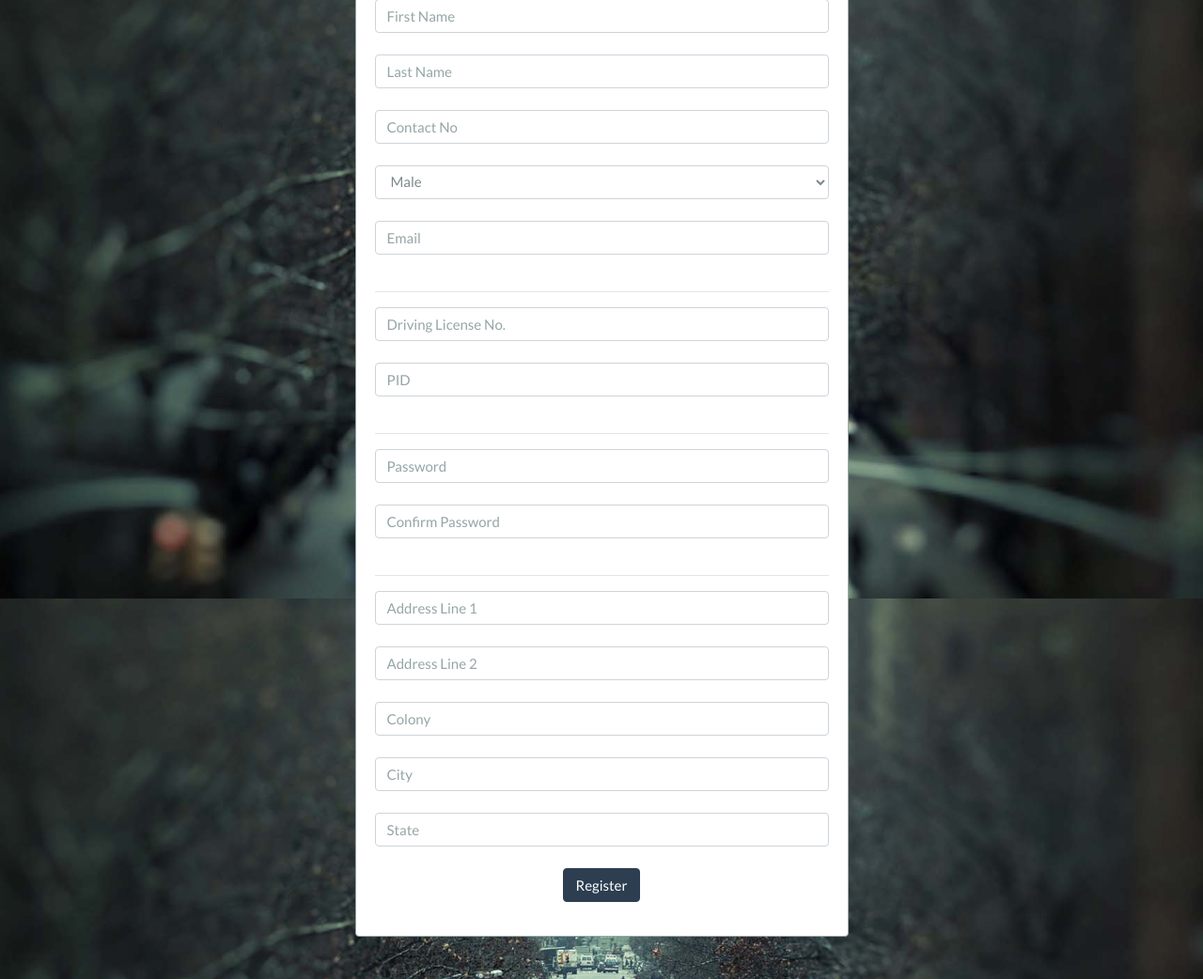
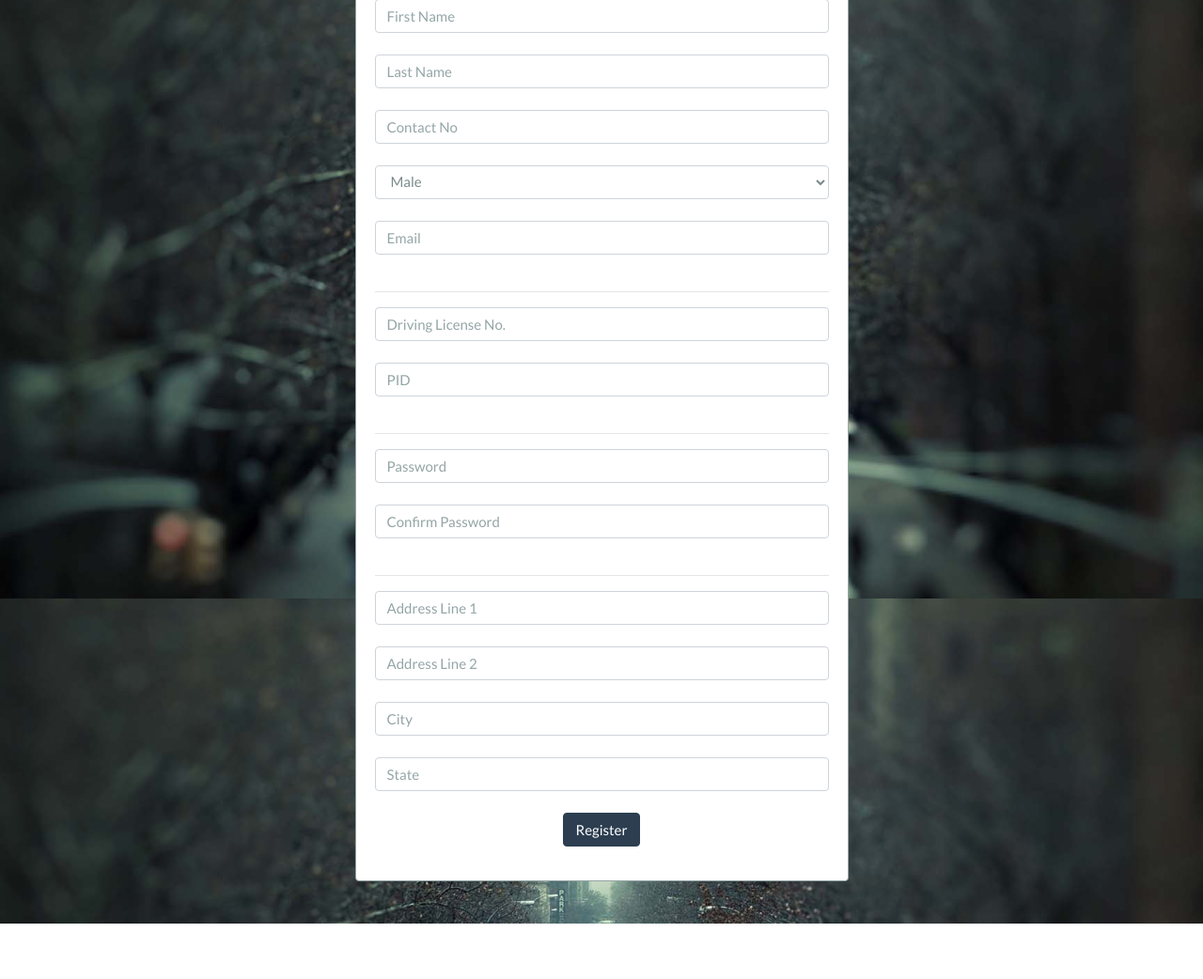
Before and after one commit to nirnejak/RideShare, a Flask app: page /register in a window 1280 px wide. Shown: the part 163-1205 px from the top of the page at 94% size. After the commit the page ends 1146 px from the top, so only its background shows below. Run offline with Flask 2, Linux system fonts and the light colour scheme; some libraries are stand-ins or nearby versions.

Commit message:
removed the colony field

```diff
--- a/app/app.py
+++ b/app/app.py
@@ -99,7 +99,7 @@ def register():
 		# User Address
 		addLine1 = form.addLine1.data
 		addLine2 = form.addLine2.data
-		colony = form.colony.data
+		colony = ""
 		city = form.city.data
 		state = form.state.data
 
@@ -381,7 +381,7 @@ def settings():
 		aadharID = request.form['aadharID']
 		addLine1 = request.form['addLine1']
 		addLine2 = request.form['addLine2']
-		colony = request.form['colony']
+		colony = ""
 		city = request.form['city']
 		state = request.form['state']
 
--- a/app/forms.py
+++ b/app/forms.py
@@ -9,16 +9,12 @@ class RegisterForm(Form):
 	aadhar = StringField('PID', description='PID')
 	contactNo = StringField('Contact Number', [validators.Length(min = 1, max = 15)], description='Contact No')
 	emailID = StringField('Email', [validators.Length(min = 0, max = 50)], description='Email')
-
 	password = PasswordField('Password',[
 			validators.DataRequired(),
 			validators.EqualTo('confirm', message='Passwords do not match')
 		], description='Password')
 	confirm = PasswordField('Confirm Password', description='Confirm Password')
-
 	addLine1 = StringField('Address Line 1', [validators.Length(min = 1, max = 100)], description='Address Line 1')
 	addLine2 = StringField('Address Line 2', [validators.Length(min = 0, max = 100)], description='Address Line 2')
-
-	colony = StringField('Colony', [validators.Length(min = 1, max = 50)], description='Colony')
 	city = StringField('City', [validators.Length(min = 1, max = 50)], description='City')
 	state = StringField('State', [validators.Length(min = 1, max = 50)], description='State')
--- a/app/templates/register.html
+++ b/app/templates/register.html
@@ -24,8 +24,6 @@
 						<hr>
 						{{ render_field(form.addLine1, class_= "form-control", placeholder=form.addLine1.description) }}
 						{{ render_field(form.addLine2, class_= "form-control", placeholder=form.addLine2.description) }}
-
-						{{ render_field(form.colony, class_= "form-control", placeholder=form.colony.description) }}
 						{{ render_field(form.city, class_= "form-control", placeholder=form.city.description) }}
 						{{ render_field(form.state, class_= "form-control", placeholder=form.state.description) }}
 
--- a/app/templates/settings.html
+++ b/app/templates/settings.html
@@ -55,10 +55,6 @@
 						<input type="text" name="addLine2" class="form-control" value="{{ userData[12] }}" required>
 					</div>
 					<div class="form-group">
-						<label for="">Colony</label>
-						<input type="text" name="colony" class="form-control" value="{{ userData[13] }}" required>
-					</div>
-					<div class="form-group">
 						<label for="">City</label>
 						<input type="text" name="city" class="form-control" value="{{ userData[14] }}" required>
 					</div>
--- a/database/ridesharedb.sql
+++ b/database/ridesharedb.sql
@@ -10,13 +10,11 @@ CREATE TABLE users(
 	email VARCHAR(100) UNIQUE,
 	password VARCHAR(100),
 	registerDate TIMESTAMP DEFAULT CURRENT_TIMESTAMP,
-
 	addLine1 VARCHAR(150),
 	addLine2 VARCHAR(150),
 	colony VARCHAR(100),
 	city VARCHAR(100),
 	state VARCHAR(100),
-
 	userStatus VARCHAR(50) DEFAULT 'LOGGEDIN',
 	userType VARCHAR(50) DEFAULT 'CUSTOMER'
 );
```
